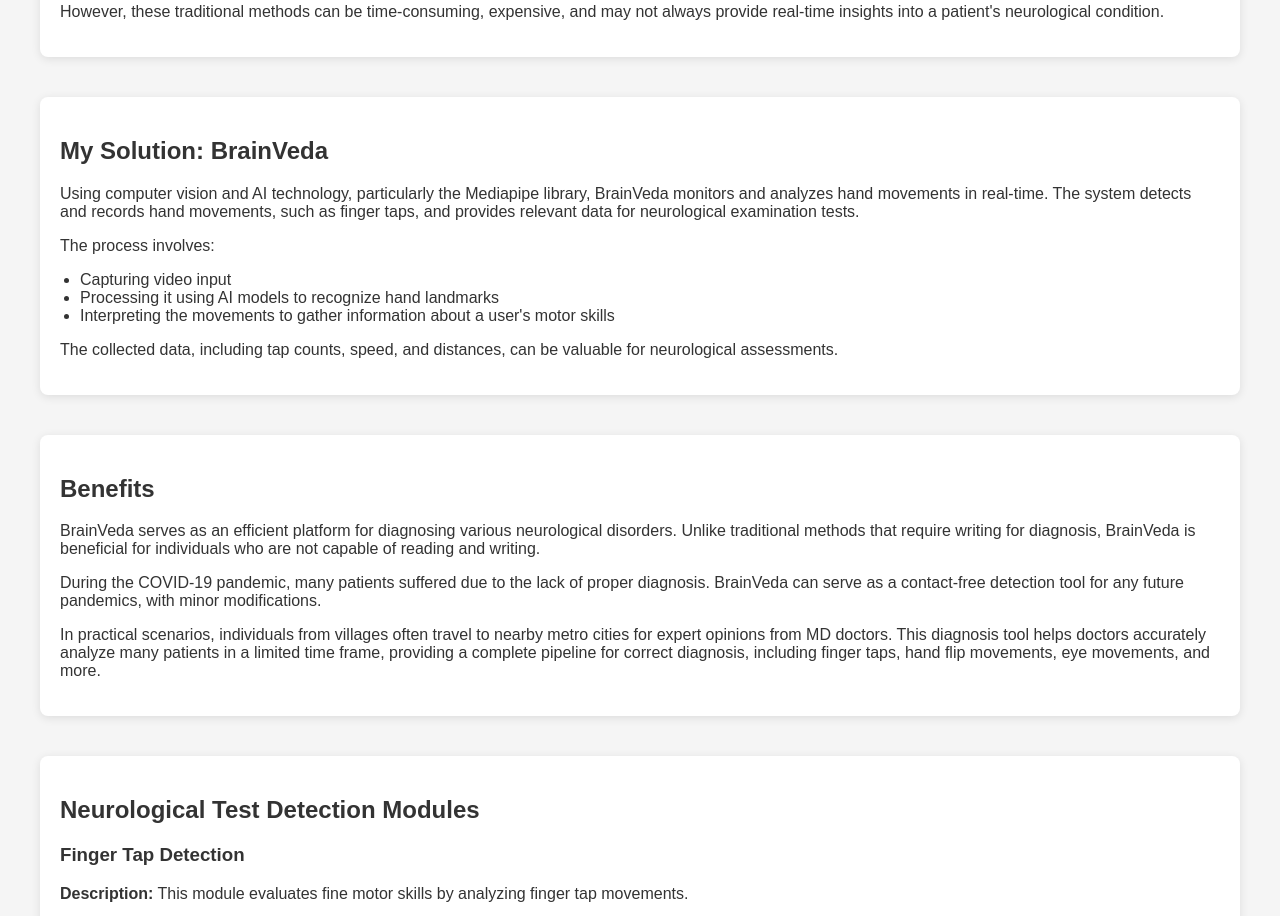
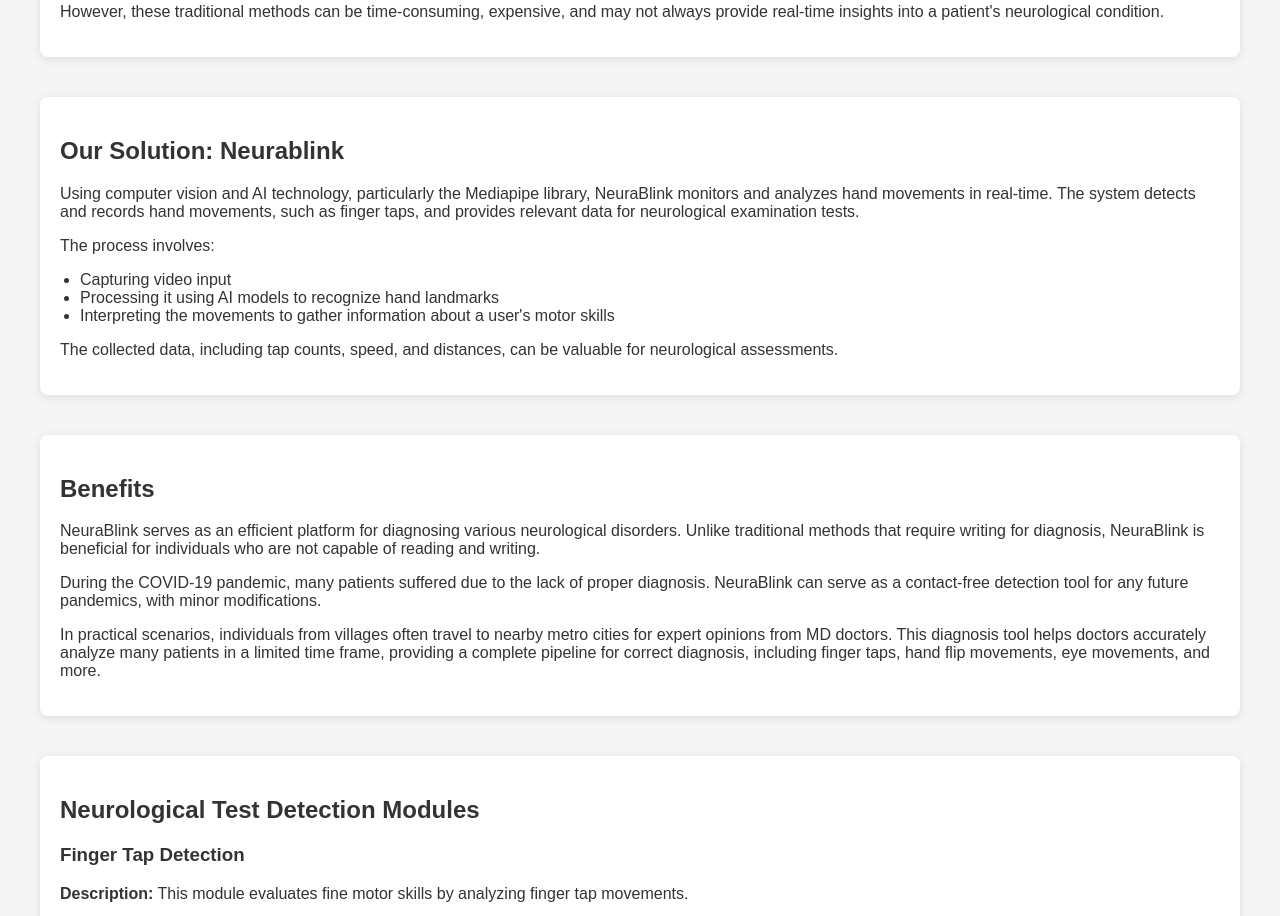
Before and after one commit to YADUUG/MobileLab, a plain HTML site: page index.html in a window 1280 px wide. Shown: the part 899-1815 px from the top of the page. Drawn offline with Linux system fonts and the light colour scheme.

Commit message:
Update index.html

```diff
--- a/index.html
+++ b/index.html
@@ -3,7 +3,7 @@
 <head>
     <meta charset="UTF-8">
     <meta name="viewport" content="width=device-width, initial-scale=1.0">
-    <title>NeuraBlink - BrainVeda</title>
+    <title>NeuraBlink</title>
     <link rel="stylesheet" href="styles.css">
 </head>
 <body>
@@ -50,8 +50,8 @@
     </section>
 
     <section class="my-solution">
-        <h2>My Solution: BrainVeda</h2>
-        <p>Using computer vision and AI technology, particularly the Mediapipe library, BrainVeda monitors and analyzes hand movements in real-time. The system detects and records hand movements, such as finger taps, and provides relevant data for neurological examination tests.</p>
+        <h2>Our Solution: Neurablink</h2>
+        <p>Using computer vision and AI technology, particularly the Mediapipe library, NeuraBlink monitors and analyzes hand movements in real-time. The system detects and records hand movements, such as finger taps, and provides relevant data for neurological examination tests.</p>
         <p>The process involves:</p>
         <ul>
             <li>Capturing video input</li>
@@ -63,8 +63,8 @@
 
     <section class="benefits">
         <h2>Benefits</h2>
-        <p>BrainVeda serves as an efficient platform for diagnosing various neurological disorders. Unlike traditional methods that require writing for diagnosis, BrainVeda is beneficial for individuals who are not capable of reading and writing.</p>
-        <p>During the COVID-19 pandemic, many patients suffered due to the lack of proper diagnosis. BrainVeda can serve as a contact-free detection tool for any future pandemics, with minor modifications.</p>
+        <p>NeuraBlink serves as an efficient platform for diagnosing various neurological disorders. Unlike traditional methods that require writing for diagnosis, NeuraBlink is beneficial for individuals who are not capable of reading and writing.</p>
+        <p>During the COVID-19 pandemic, many patients suffered due to the lack of proper diagnosis. NeuraBlink can serve as a contact-free detection tool for any future pandemics, with minor modifications.</p>
         <p>In practical scenarios, individuals from villages often travel to nearby metro cities for expert opinions from MD doctors. This diagnosis tool helps doctors accurately analyze many patients in a limited time frame, providing a complete pipeline for correct diagnosis, including finger taps, hand flip movements, eye movements, and more.</p>
     </section>
 
```
